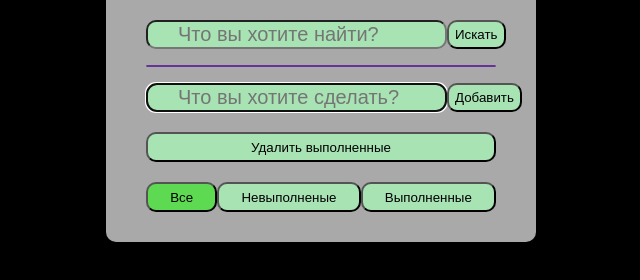
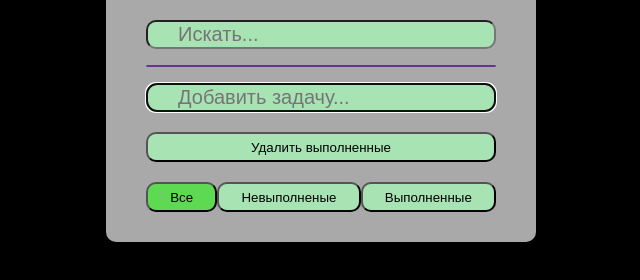
Before and after one commit to Coddyxes/canDO, a plain HTML site: page index.html in a window 1280 px wide. Shown: the part 136-416 px from the top of the page, without its empty margins (319-959 px from the left). Drawn offline with Linux system fonts and the light colour scheme.

Commit message:
Поиск теперь динамический

```diff
--- a/index.html
+++ b/index.html
@@ -11,15 +11,14 @@
         <div class="logo">Список дел</div>
         <div class="content">
             <form class="content__search" id="search" type="text">
-                <input class="search__input" type="text" placeholder="Что вы хотите найти?">
-                <input class="search__confirm" type="submit" value="Искать">
+                <input class="search__input" type="text"
+                placeholder="Искать..." onkeyup="goSearch()">
             </form>
             <ul class="content__task-list" id="task-list">
             </ul>
             <form class="content__form-add" id="task-form">
                 <input class="form-add__input" id="task-form__input" maxlength="200"
-                type="text" autofocus placeholder="Что вы хотите сделать?">
-                <input class="form-add__button" type="submit" value="Добавить">
+                type="text" autofocus placeholder="Добавить задачу...">
             </form>
             <form class="content__clear-completed">
                 <input class="clear-completed__input" type="button" value="Удалить выполненные">
--- a/src/index.js
+++ b/src/index.js
@@ -86,8 +86,6 @@ function textAreaGrow (evt) {
     saveLocalStorage();
   }
 }
-
-
 
 // delete completed
 
```
